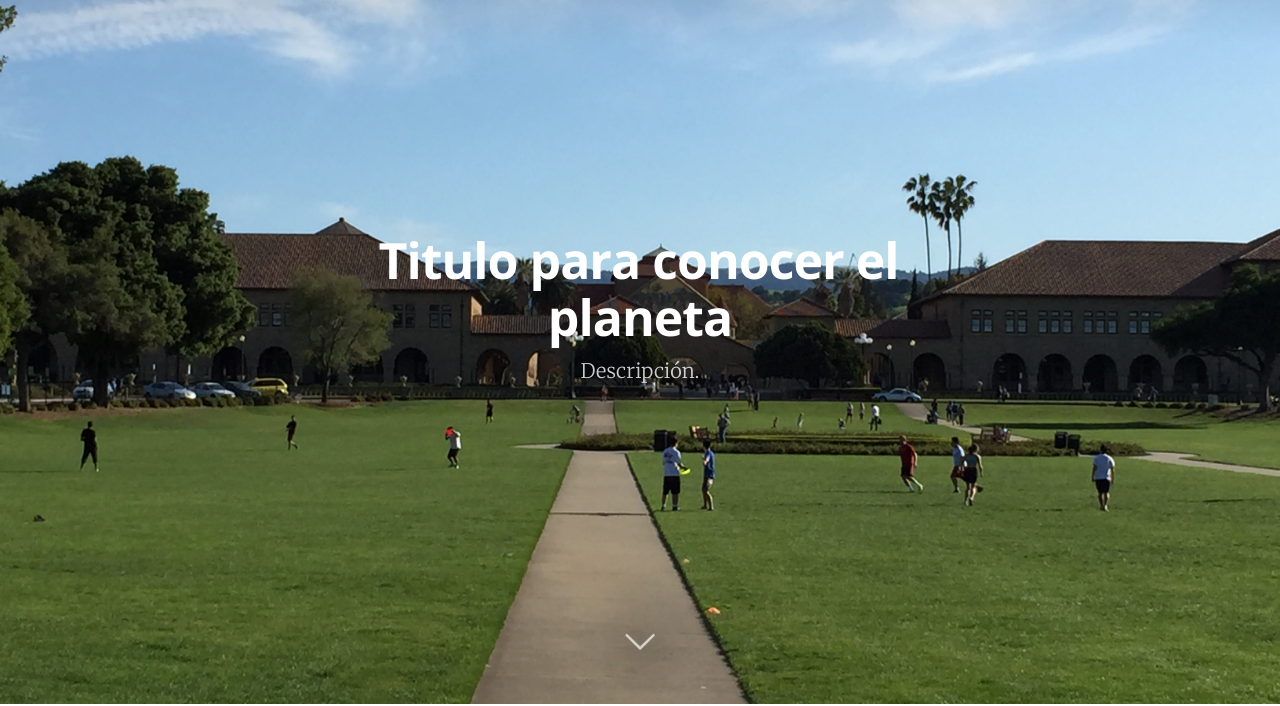
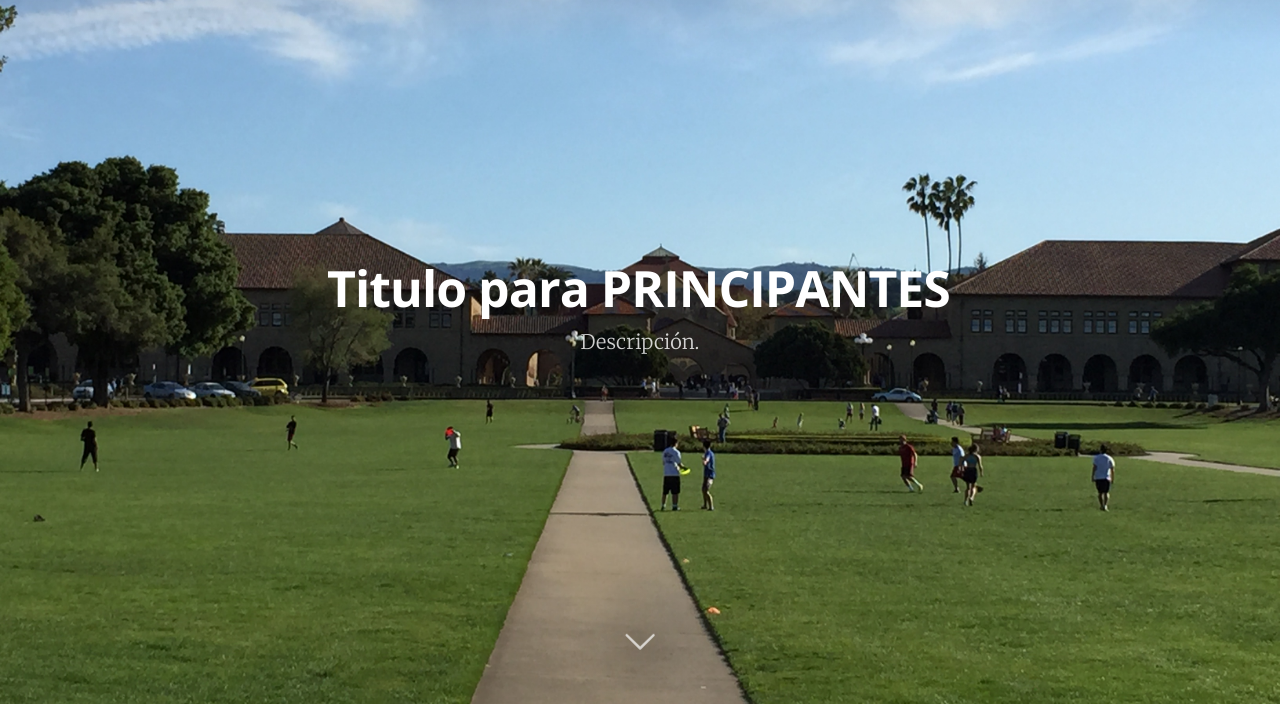
Before and after one commit to rampuero/platzi-git, a plain HTML site: page index.html in a window 1280 px wide. Shown: the part 96-802 px from the top of the page. Drawn offline with nearby package versions, Linux system fonts and the light colour scheme.

Commit message:
subir al repositorio

```diff
--- a/index.html
+++ b/index.html
@@ -75,7 +75,7 @@
             </nav>
             <div class="vertical">
                 <div class="main-header-content inner">
-                    <h1 class="page-title">Titulo para conocer el planeta</h1>
+                    <h1 class="page-title">Titulo para PRINCIPANTES</h1>
                     <h2 class="page-description">Descripción.</h2>
                 </div>
             </div>
```
